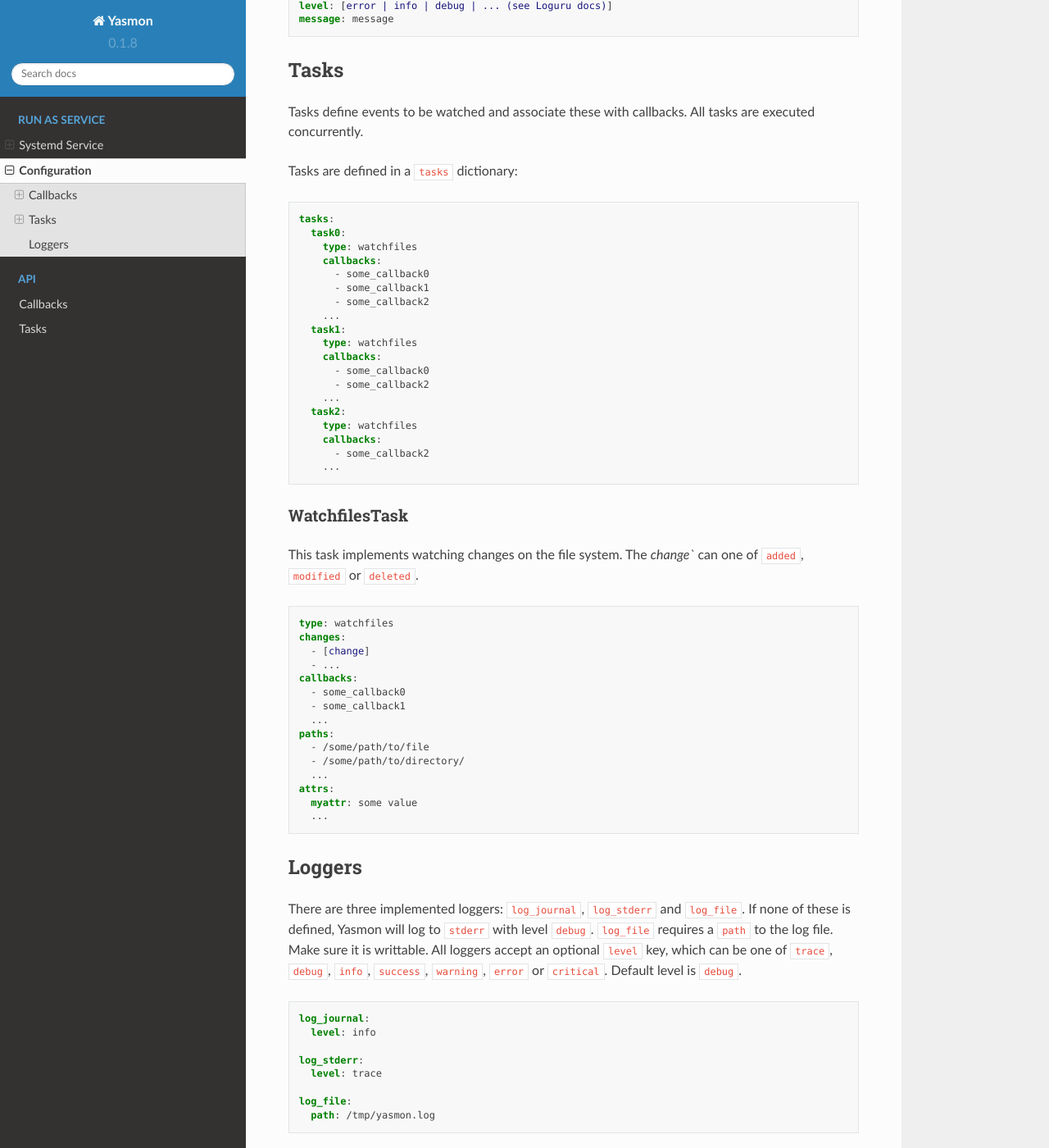
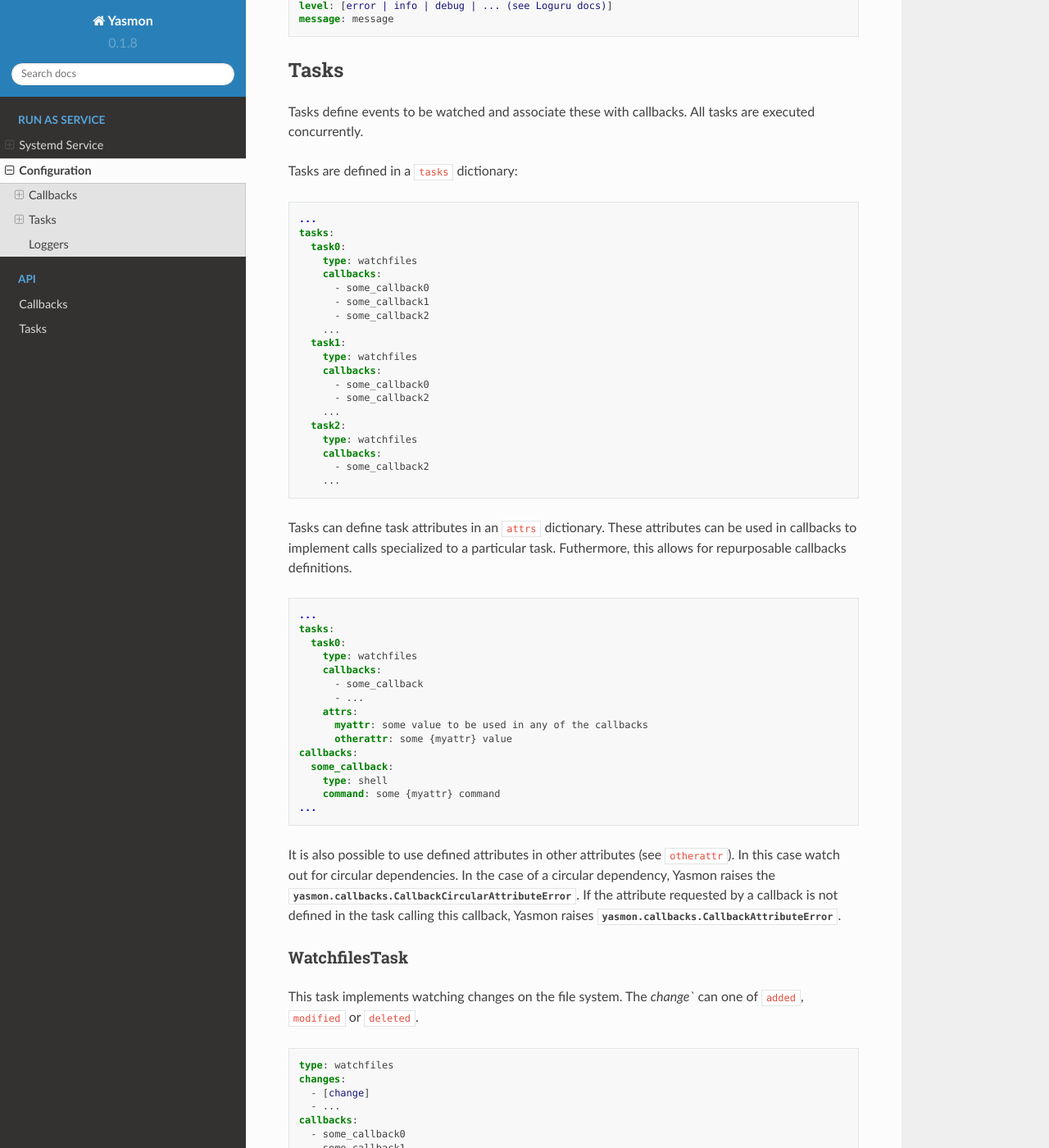
Before and after one commit to m1ka05/yasmon, a Sphinx documentation site: the page built from docs/source/service/config.rst, in a window 1280 px wide and 1400 px high, scrolled down 1558 px. Shown: the whole window at 82% size. Built offline with Sphinx 7.4.7 and the Read the Docs theme 2.0.0, drawn with Linux system fonts in a browser that asks for light colours.

Commit message:
docs: added paragraph on task attributes

```diff
--- a/docs/source/service/config.rst
+++ b/docs/source/service/config.rst
@@ -95,6 +95,7 @@ Tasks are defined in a ``tasks`` dictionary:
 
 .. code-block:: yaml
 
+  ...
   tasks:
     task0:
       type: watchfiles
@@ -114,6 +115,35 @@ Tasks are defined in a ``tasks`` dictionary:
       callbacks:
         - some_callback2
       ...
+
+Tasks can define task attributes in an ``attrs`` dictionary. These
+attributes can be used in callbacks to implement calls specialized
+to a particular task. Futhermore, this allows for repurposable
+callbacks definitions.
+
+.. code-block:: yaml
+
+  ...
+  tasks:
+    task0:
+      type: watchfiles
+      callbacks:
+        - some_callback
+        - ...
+      attrs:
+        myattr: some value to be used in any of the callbacks
+        otherattr: some {myattr} value
+  callbacks:
+    some_callback:
+      type: shell
+      command: some {myattr} command
+  ...
+
+It is also possible to use defined attributes in other attributes (see ``otherattr``).
+In this case watch out for circular dependencies. In the case of a circular
+dependency, Yasmon raises the :class:`yasmon.callbacks.CallbackCircularAttributeError`.
+If the attribute requested by a callback is not defined in the task calling this
+callback, Yasmon raises :class:`yasmon.callbacks.CallbackAttributeError`.
 
 
 WatchfilesTask
```
